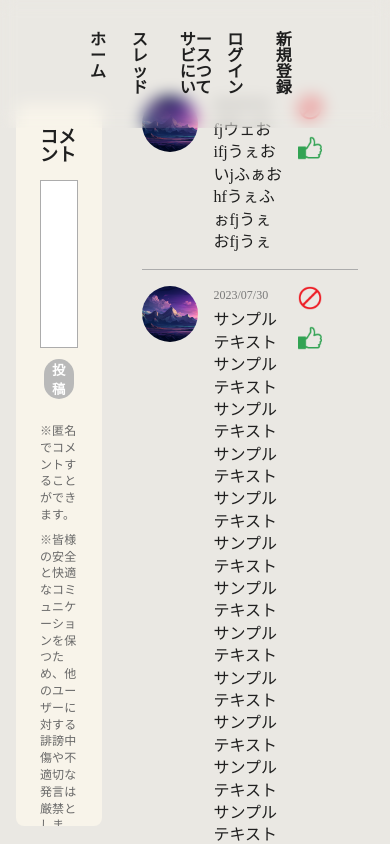
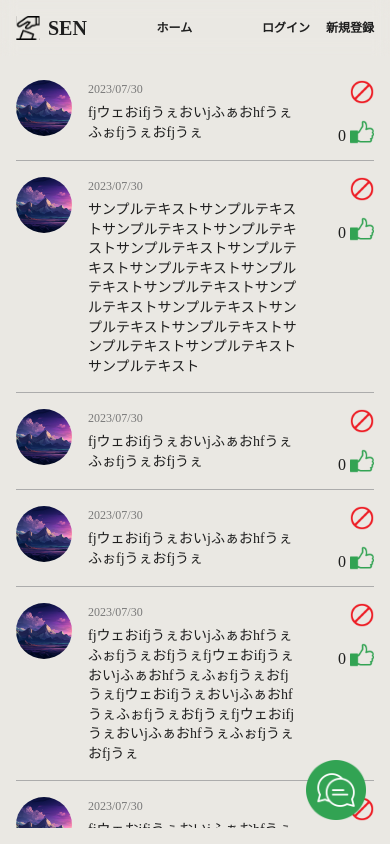
Before and after one commit to lewKcoder/s-young, a Next.js app: page /thread in a window 390 px wide. Built offline with nearby package versions, Linux system fonts and the light colour scheme.

Commit message:
Fixed sp style and jsx

```diff
--- a/src/components/comment/comment.tsx
+++ b/src/components/comment/comment.tsx
@@ -1,19 +1,37 @@
-import { FunctionComponent, useRef } from 'react';
+import { FunctionComponent, useRef, useState } from 'react';
 import { useAtomValue } from 'jotai';
 import { disabledStore, errorStore } from './store';
 import { useOnChange } from './utils/useOnChange';
 import styles from './styles.module.scss';
+import { Image } from '@/components/image';
 
 export const Comment: FunctionComponent = () => {
+  const [modal, setModal] = useState(false);
   const error = useAtomValue(errorStore);
   const disabled = useAtomValue(disabledStore);
   const $textarea = useRef<HTMLTextAreaElement>(null);
 
   const onChange = useOnChange($textarea);
 
+  // TODO: utilsに切り分ける
+  const handleModalOpen = () => {
+    setModal(true);
+  };
+
+  const handleModalClose = () => {
+    setModal(false);
+  };
+
   return (
-    <form className={styles.container}>
+    <>
+      <div className={styles.chat_button} onClick={handleModalOpen} />
+      <form className={`${styles.container} ${modal && styles.modal}`}>
+        <div className={styles.header}>
           <h2 className={styles.title}>コメント</h2>
+          <span className={styles.close_button} onClick={handleModalClose}>
+            <Image src="/close.png" alt="close" />
+          </span>
+        </div>
 
         <textarea
           ref={$textarea}
@@ -39,5 +57,6 @@ export const Comment: FunctionComponent = () => {
           </p>
         </div>
       </form>
+    </>
   );
 };
--- a/src/components/comment/styles.module.scss
+++ b/src/components/comment/styles.module.scss
@@ -4,13 +4,34 @@
   padding: 24px;
   height: calc(100vh - 170px);
   overflow-y: auto;
+
+  @media screen and (max-width: 768px) {
+    display: none;
+  }
+}
+
+.modal {
+  display: block;
+  position: absolute;
+  bottom: 0;
+  border-radius: 0;
+  margin-left: -24px;
+  height: auto;
+}
+
+.header {
+  margin-bottom: 16px;
+  @media screen and (max-width: 768px) {
+    display: grid;
+    grid-template-columns: 1fr 20px;
+    align-items: center;
+  }
 }
 
 .title {
   color: var(--color-black);
   font-size: 18px;
   font-weight: bold;
-  margin-bottom: 16px;
 }
 
 .textarea {
@@ -60,3 +81,29 @@
   pointer-events: none;
   cursor: initial;
 }
+
+.close_button {
+  display: none;
+  width: 20px;
+  height: 20px;
+
+  @media screen and (max-width: 768px) {
+    display: block;
+  }
+}
+
+.chat_button {
+  display: none;
+  position: absolute;
+  right: 24px;
+  bottom: 24px;
+  background-image: url('/chat.png');
+  background-position: center;
+  background-size: cover;
+  width: 60px;
+  height: 60px;
+
+  @media screen and (max-width: 768px) {
+    display: block;
+  }
+}
--- a/src/components/header/data.json
+++ b/src/components/header/data.json
@@ -4,18 +4,6 @@
       "item": {
         "label": "ホーム",
         "href": "/"
-      }
-    },
-    {
-      "item": {
-        "label": "スレッド",
-        "href": "/thread"
-      }
-    },
-    {
-      "item": {
-        "label": "サービスについて",
-        "href": "/about"
       }
     }
   ],
--- a/src/components/header/header.tsx
+++ b/src/components/header/header.tsx
@@ -1,7 +1,7 @@
-import { FunctionComponent } from 'react';
 import styles from './styles.module.scss';
 import data from './data.json';
 import { Component } from './types';
+import Link from 'next/link';
 
 export const Header: Component = (props) => {
   const { hasBlur } = props;
@@ -10,14 +10,20 @@ export const Header: Component = (props) => {
   return (
     <header className={`${styles.container} ${hasBlur && styles.blur}`}>
       <nav className={styles.content}>
-        <div className={styles.links}>
+        <div className={`${styles.links} ${styles.left_items}`}>
           {leftItems.map(({ item }) => (
             <a key={item.label} href={item.href} className={styles.link}>
               {item.label}
             </a>
           ))}
         </div>
-        <div className={styles.links}>
+
+        <Link href="/thread" className={styles.site_title}>
+          <img src="/site-icon.svg" alt="" className={styles.image} />
+          <h1 className={styles.title}>SEN</h1>
+        </Link>
+
+        <div className={`${styles.links} ${styles.right_items}`}>
           {rightItems.map(({ item }) => (
             <a key={item.label} href={item.href} className={styles.link}>
               {item.label}
--- a/src/components/header/styles.module.scss
+++ b/src/components/header/styles.module.scss
@@ -1,10 +1,22 @@
 .container {
-  padding: 32px 90px;
+  padding: 24px 90px;
   position: fixed;
   top: 0;
   width: 100%;
   box-sizing: border-box;
   z-index: 10;
+
+  @media screen and (max-width: 768px) {
+    padding: 16px;
+  }
+}
+
+.left_items {
+  grid-area: leftItems;
+}
+
+.right_items {
+  grid-area: rightItems;
 }
 
 .blur {
@@ -12,22 +24,70 @@
 }
 
 .content {
-  display: flex;
+  display: grid;
   justify-content: space-between;
+  grid-template-areas: 'leftItems icon rightItems';
+
+  @media screen and (max-width: 768px) {
+    grid-template-areas: 'icon leftItems rightItems';
+  }
 }
 
 .links {
   display: flex;
   gap: 24px;
+  align-items: center;
+
+  @media screen and (max-width: 768px) {
+    gap: 16px;
+  }
 }
 
 .link {
   text-decoration: none;
   color: var(--color-black);
   font-weight: bold;
+  font-size: 14px;
+
+  @media screen and (max-width: 768px) {
+    font-size: 12px;
+  }
 
   &:hover {
     cursor: pointer;
     text-decoration: underline;
   }
 }
+.site_title {
+  display: grid;
+  grid-template-columns: auto 1fr;
+  text-decoration: none;
+  color: var(--color-black);
+  align-items: center;
+  gap: 8px;
+  transform: translateX(40px);
+  grid-area: icon;
+
+  @media screen and (max-width: 768px) {
+    transform: initial;
+  }
+}
+
+.image {
+  width: 40px;
+  height: 32px;
+
+  @media screen and (max-width: 768px) {
+    width: 24px;
+    height: 24px;
+  }
+}
+
+.title {
+  font-size: 24px;
+  font-weight: bold;
+
+  @media screen and (max-width: 768px) {
+    font-size: 20px;
+  }
+}
--- a/src/components/introduction/styles.module.scss
+++ b/src/components/introduction/styles.module.scss
@@ -13,3 +13,22 @@
     margin-bottom: 56px;
   }
 }
+
+.link {
+  display: block;
+  margin: auto;
+  margin-top: 56px;
+  width: 300px;
+  height: 56px;
+  border-radius: 8px;
+  text-align: center;
+  line-height: 56px;
+  font-weight: bold;
+  color: var(--color-pure-white);
+  text-decoration: none;
+  background-color: #61c16a;
+
+  &:hover {
+    opacity: 0.7;
+  }
+}
--- a/src/components/thread-item/styles.module.scss
+++ b/src/components/thread-item/styles.module.scss
@@ -2,9 +2,20 @@
   margin-top: -104px;
   height: 100vh;
   overflow: scroll;
+  margin-right: -24px;
+  @media screen and (max-width: 768px) {
+    margin-right: -16px;
+  }
 }
 
 .content {
+  padding-right: 24px;
+  @media screen and (max-width: 768px) {
+    padding-right: 16px;
+  }
+}
+
+.list {
   display: grid;
   grid-template-columns: 56px 1fr 60px;
   gap: 16px;
@@ -34,13 +45,17 @@
 
 .comment {
   line-height: 1.4;
+
+  @media screen and (max-width: 768px) {
+    font-size: 14px;
+  }
 }
 
 .action_content {
   display: flex;
   flex-direction: column;
   justify-content: left;
-  align-items: flex-start;
+  align-items: flex-end;
   gap: 16px;
 }
 
@@ -55,5 +70,5 @@
   display: grid;
   align-items: end;
   gap: 4px;
-  grid-template-columns: 24px 1fr;
+  grid-template-columns: 1fr 24px;
 }
--- a/src/components/thread-item/thread-item.tsx
+++ b/src/components/thread-item/thread-item.tsx
@@ -8,9 +8,9 @@ export const ThreadItem: FunctionComponent = () => {
 
   return (
     <div className={styles.container}>
-      <ul>
+      <ul className={styles.content}>
         {lists.map(({ src, comment, date, likes }) => (
-          <li key={comment} className={styles.content}>
+          <li key={comment} className={styles.list}>
             <div className={`${styles.image_content} image`} />
             <div>
               <span className={styles.date}>{date}</span>
@@ -21,10 +21,10 @@ export const ThreadItem: FunctionComponent = () => {
                 <Image src="/prohibition.png" alt="Prohibition" />
               </span>
               <div className={styles.like}>
+                {likes && <span>{likes}</span>}
                 <span className={styles.icon}>
                   <Image src="/like.png" alt="Like" />
                 </span>
-                {likes > 0 && <span>{likes}</span>}
               </div>
             </div>
 
--- a/src/layouts/thread/styles.module.scss
+++ b/src/layouts/thread/styles.module.scss
@@ -2,5 +2,11 @@
   display: grid;
   grid-template-columns: 25% 1fr;
   gap: 40px;
-  padding: 104px 32px 0 16px;
+  padding: 104px 24px 0;
+
+  @media screen and (max-width: 768px) {
+    display: block;
+
+    padding: 88px 16px 0;
+  }
 }
```
Also changed, not shown: src/components/introduction/introduction.tsx (+12 -5 lines). Lines whose indentation alone changed are shown as unchanged.
